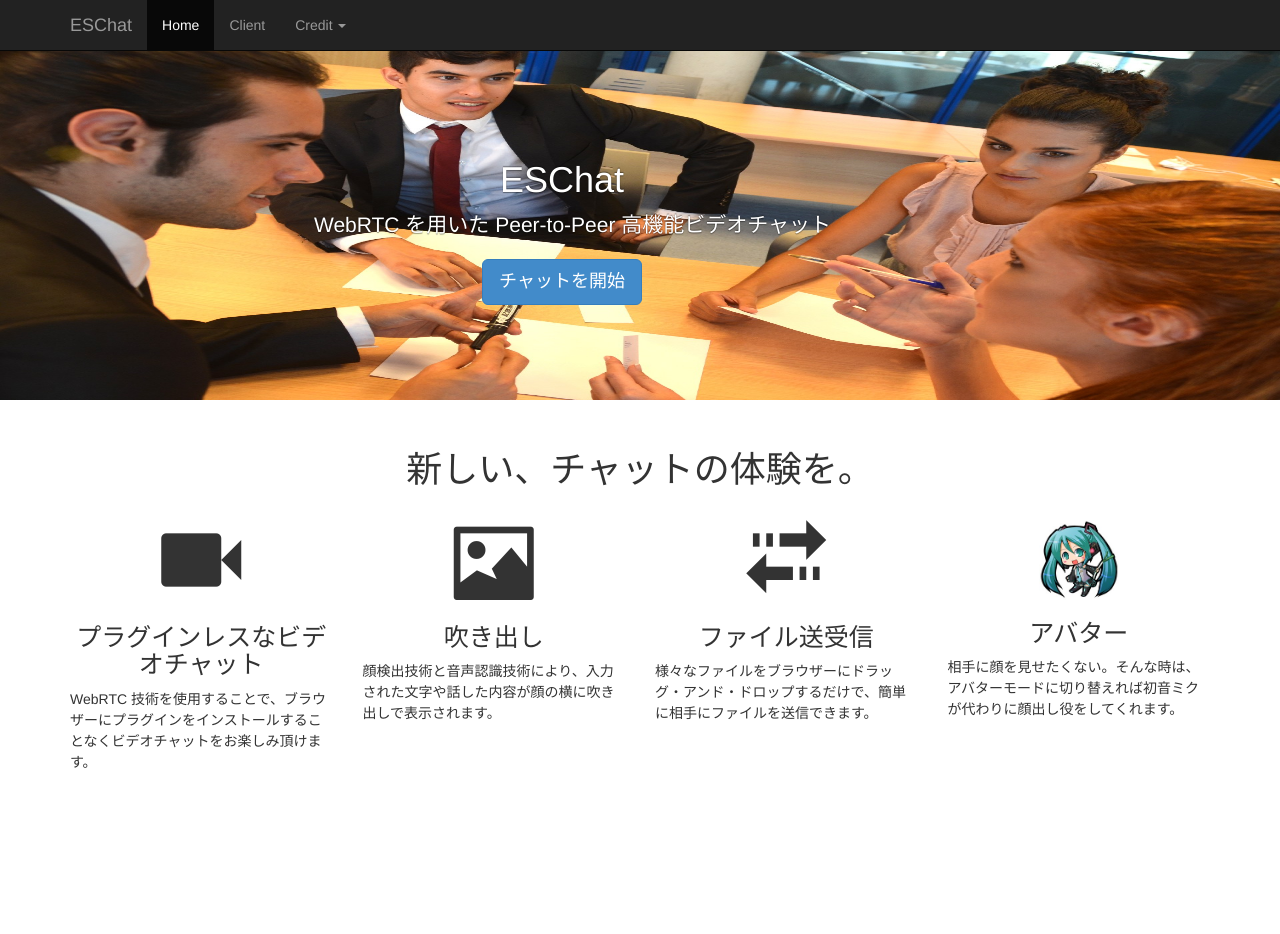
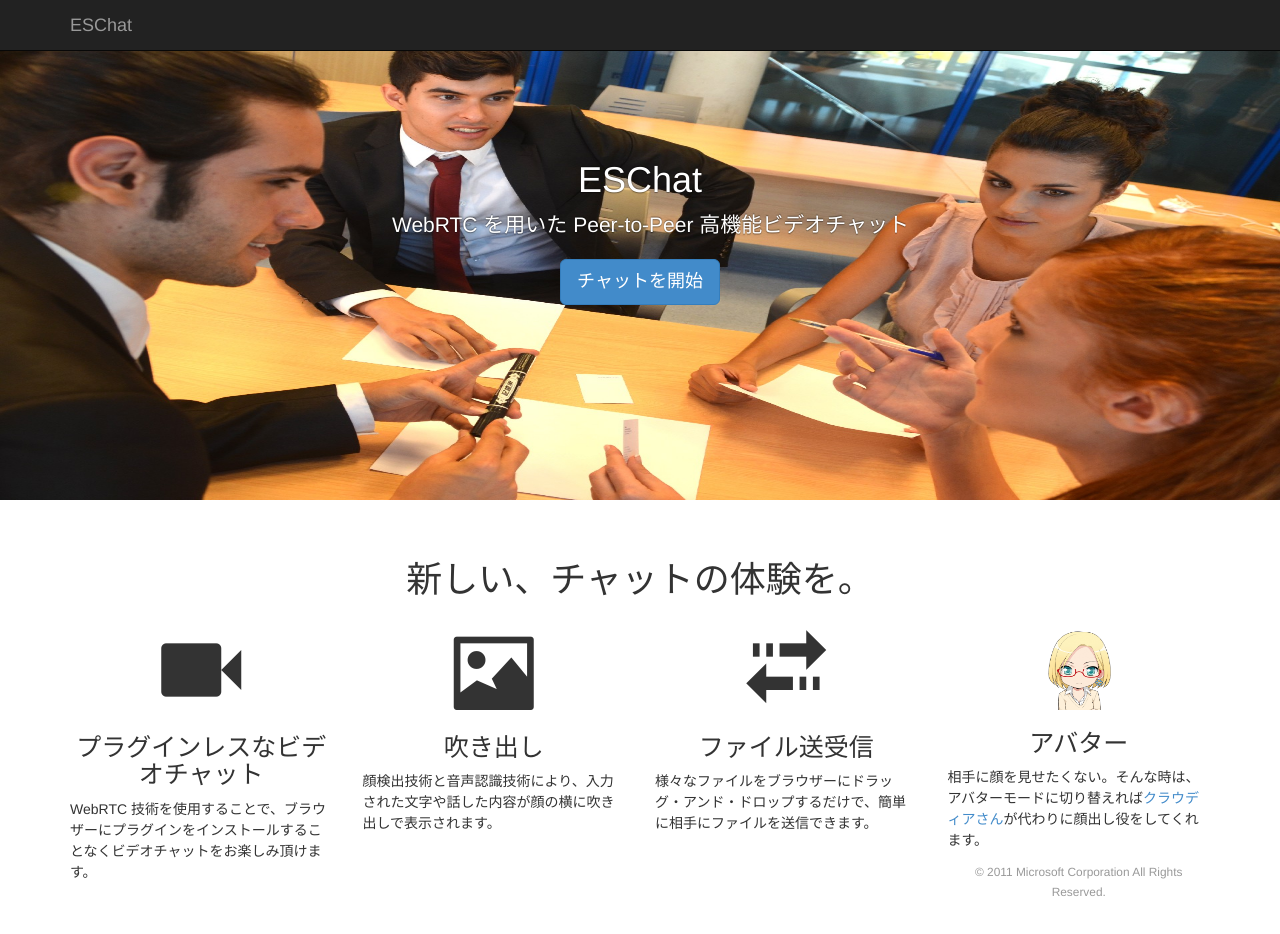
Before and after one commit to nodaguti/ESChat, a plain HTML site: page index.html in a window 1280 px wide. Before the commit the page ends 853 px from the top, so only its background shows below. Drawn offline with Linux system fonts and the light colour scheme.

Commit message:
トップページにクラウディアさんを追加

```diff
--- a/index.html
+++ b/index.html
@@ -29,26 +29,29 @@
             top: 0;
             left: 0;
             width: 100%;
-            height: 400px;
+            height: 500px;
         }
 
         .carousel .item,
         .carousel-inner > .item > img{
-            height: 400px;
+            height: 500px;
             min-width: 100%;
         }
 
         .carousel-caption{
             position: absolute;
             top: 120px;
-            left: 100px;
+            left: 50%;
+            -webkit-transform: translateX(-50%);
+            transform: translateX(-50%);
+            width: 50%;
             color: #fff;
             text-shadow: 0px 1px 1px rgba(0, 0, 0, 0.4), 0px -1px 1px rgba(0, 0, 0, 0.4);
             background-color: transparent;
         }
 
         .marketing{
-            margin-top: 350px;
+            margin-top: 460px;
             padding-top: 0 !important;
             padding-bottom: 40px;
         }
@@ -89,24 +92,6 @@
                 </button>
                 <a class="navbar-brand" href="#">ESChat</a>
             </div>
-            <div class="collapse navbar-collapse">
-                <ul class="nav navbar-nav">
-                    <li class="active"><a href="index.html">Home</a></li>
-                    <li><a href="client.html">Client</a></li>
-                    <li class="dropdown">
-                        <a class="dropdown-toggle" data-toggle="dropdown" href="#">
-                            Credit
-                            <b class="caret"></b>
-                        </a>
-                        <ul class="dropdown-menu" aria-labelledby="dropdownMenu" role="menu">
-                            <li><a href="#">
-                                ESChat 0.1<br />
-                                Copyright &copy; 2014 Software Development Group #B9-1. All rights reserved.
-                            </a></li>
-                        </ul>
-                    </li>
-                </ul>
-            </div>
         </div>
     </div>
 
@@ -144,9 +129,10 @@
                     <p>様々なファイルをブラウザーにドラッグ・アンド・ドロップするだけで、簡単に相手にファイルを送信できます。</p>
                 </div>
                 <div class="col-lg-3 col-md-3">
-                    <img class="img-rounded" src="img/miku.jpg" width="80" height="80" alt="" />
+                    <img class="img-rounded" src="img/claudia.jpg" width="80" height="80" alt="" />
                     <h2>アバター</h2>
-                    <p>相手に顔を見せたくない。そんな時は、アバターモードに切り替えれば初音ミクが代わりに顔出し役をしてくれます。</p>
+                    <p>相手に顔を見せたくない。そんな時は、アバターモードに切り替えれば<a href="http://msdn.microsoft.com/ja-jp/hh508969">クラウディアさん</a>が代わりに顔出し役をしてくれます。</p>
+                    <small class="text-muted">&copy; 2011 Microsoft Corporation All Rights Reserved.</small>
                 </div>
             </div>
         </section>
```
Also changed, not shown: client.html (+0 -6 lines), img/claudia.jpg (added).
